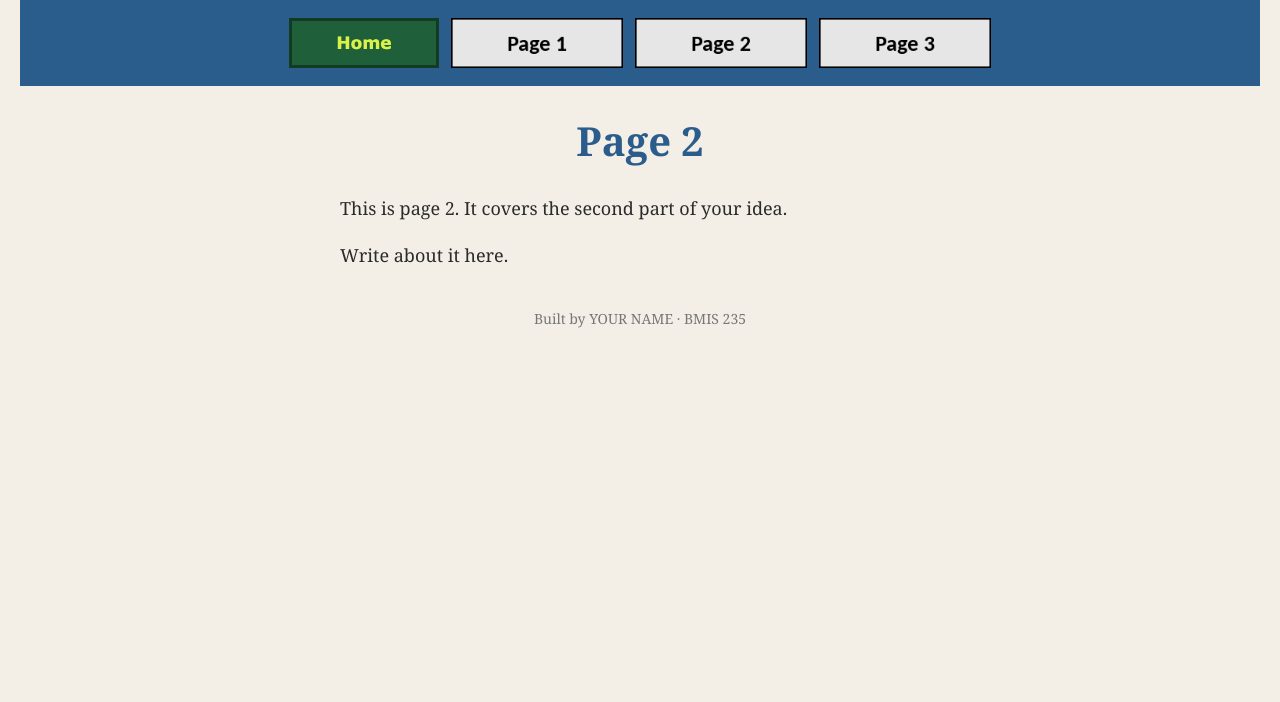
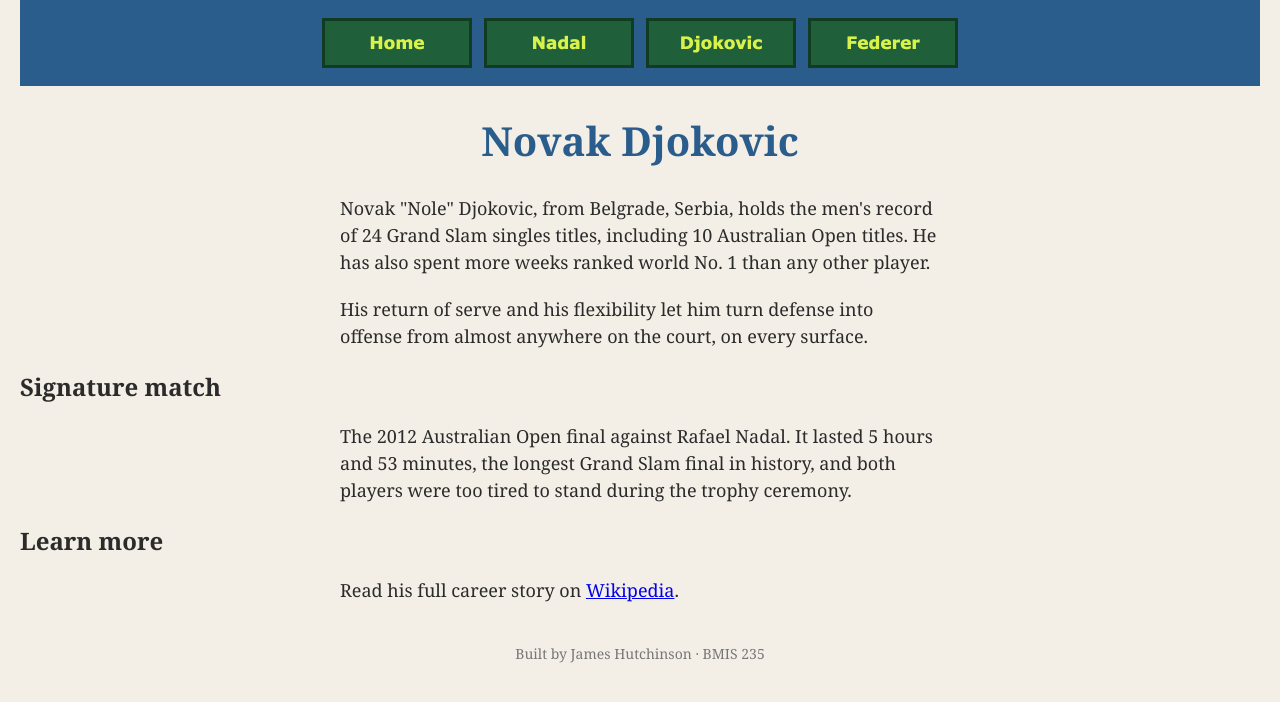
Before and after one commit to JamesHutchinson52/bmis235-html-3, a plain HTML site: page djokovic.html in a window 1280 px wide. Drawn offline with Linux system fonts and the light colour scheme.

Commit message:
Add Djokovic page content and new menu

```diff
--- a/djokovic.html
+++ b/djokovic.html
@@ -1,14 +1,14 @@
 <!DOCTYPE html>
 <!--
-  Author: YOUR NAME
-  GU username: YOUR-GU-USERNAME
+  Author: James Hutchinson
+  GU username: jhutchinson
   Course: BMIS 235 - HTML-3
 -->
 <html lang="en">
 <head>
 <meta charset="utf-8">
-<meta name="author" content="YOUR NAME">
-<title>Page 2</title>
+<meta name="author" content="James Hutchinson">
+<title>Novak Djokovic</title>
 
 <!-- this one line connects the page to the stylesheet -->
 <link rel="stylesheet" href="styles.css">
@@ -23,17 +23,23 @@
      ===================================================================== -->
 <nav>
     <a href="index.html"><img src="img/home.png" alt="Home"></a>
-    <a href="page1.html"><img src="img/page1.png" alt="Page 1"></a>
-    <a href="page2.html"><img src="img/page2.png" alt="Page 2"></a>
-    <a href="page3.html"><img src="img/page3.png" alt="Page 3"></a>
+    <a href="nadal.html"><img src="img/nadal.png" alt="Nadal"></a>
+    <a href="djokovic.html"><img src="img/djokovic.png" alt="Djokovic"></a>
+    <a href="federer.html"><img src="img/federer.png" alt="Federer"></a>
 </nav>
 
-<h1>Page 2</h1>
-<p>This is page 2. It covers the second part of your idea.</p>
-<p>Write about it here.</p>
+<h1>Novak Djokovic</h1>
+<p>Novak "Nole" Djokovic, from Belgrade, Serbia, holds the men's record of 24 Grand Slam singles titles, including 10 Australian Open titles. He has also spent more weeks ranked world No. 1 than any other player.</p>
+<p>His return of serve and his flexibility let him turn defense into offense from almost anywhere on the court, on every surface.</p>
+
+<h2>Signature match</h2>
+<p>The 2012 Australian Open final against Rafael Nadal. It lasted 5 hours and 53 minutes, the longest Grand Slam final in history, and both players were too tired to stand during the trophy ceremony.</p>
+
+<h2>Learn more</h2>
+<p>Read his full career story on <a href="https://en.wikipedia.org/wiki/Novak_Djokovic">Wikipedia</a>.</p>
 
 <!-- Footer: fill in your name -->
-<footer>Built by YOUR NAME &middot; BMIS 235</footer>
+<footer>Built by James Hutchinson &middot; BMIS 235</footer>
 
 </body>
 </html>
```
